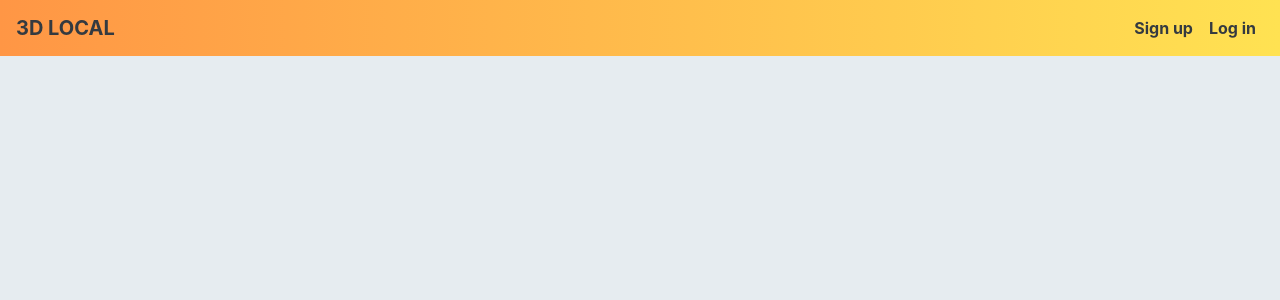
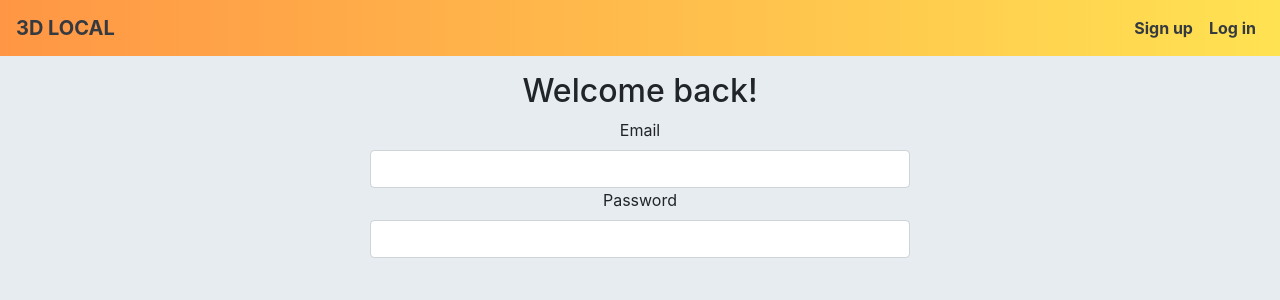
Before and after one commit to hcherewaty/3dlocal, a React (Create React App) app in the folder 3dlocal-client/: page /signin in a window 1280 px wide. Shown: the top 300 px of the page. Built offline with nearby package versions, Linux system fonts and the light colour scheme.

Commit message:
adds route for auth coomponent for both signin and signup as well as basic form in auth component

```diff
--- /dev/null
+++ b/3dlocal-client/src/components/Auth.js
@@ -0,0 +1,52 @@
+import React, { Component } from 'react';
+
+export default class Auth extends Component {
+    constructor(props) {
+        super(props);
+        this.state = {
+            username: '',
+            email: '',
+            password: '',
+            profileImageUrl: ''
+        }
+    }
+
+    render() {
+
+        function handleSubmit(){};
+        function handleChange(){};
+
+        const { button, heading } = this.props;
+        const { username, email, password, profileImageUrl } = this.state;
+
+        return(
+            <div>
+                <div className='row justify-content-md-center text-center'>
+                    <div className='col-md-6'>
+                        <form onSubmit={this.handleSubmit}>
+                            <h2>{heading}</h2>
+                            <label htmlFor='email'>Email</label>
+                            <input
+                                className='form-control'
+                                id='email'
+                                name='email'
+                                onChange={this.handleChange}
+                                value={email}
+                                type='text'
+                            />
+                            <label htmlFor='password'>Password</label>
+                            <input
+                                className='form-control'
+                                id='password'
+                                name='password'
+                                onChange={this.handleChange}
+                                type='password'
+                            />
+                        </form>
+
+                    </div>
+                </div>
+            </div>
+        )
+    }
+}
--- a/3dlocal-client/src/components/Home.js
+++ b/3dlocal-client/src/components/Home.js
@@ -1,45 +1,19 @@
 import React from 'react';
 import { Link } from 'react-router-dom';
-
-// import Printer from '../images/3dprintring_demo1.png';
-import Printer from '../images/3dprinting_demo1.png';
 
 const Home = () => {
     return (
         <div>
             <div className='home left'>
-                <h1>Welcome to 3DLocal! 👋</h1>
+                <h1>Welcome to 3DLocal! <span role='img' aria-label='wave emoji'>👋</span></h1>
                 <span>Post or find 3D printing opportunities in your community.</span>
                 <h4>New around here?</h4>
                 <Link to='/signup' className='btn btn-primary'>
                     Create an account
                 </Link>
             </div>
-            <div className='home right'>
-
-            </div>
+            <div className='home right'></div>
         </div>
-
-    //     <div>
-    //         <div className='centered'>
-    //             <h1>Welcome to 3DLocal!</h1>
-    //             <span>Find 3D printing opportunities in your community.</span>
-    //         </div>
-    //         <div className='home left'>
-    //             <div className='centered'>
-    //                 <h4>New to 3DLocal?</h4>
-    //                 <Link to='/signup' className='btn btn-primary'>
-    //                     Create an account
-    //                 </Link>
-    //             </div>
-    //         <div className='home right'>
-    //             <div className='centered'>
-    //                 <img src={Printer} alt='3d printing cartoon'/>
-    //             </div>
-    //         </div>
-    //     </div>
-    // </div>
-
     );
 }
 
--- a/3dlocal-client/src/containers/Routes.js
+++ b/3dlocal-client/src/containers/Routes.js
@@ -3,12 +3,24 @@ import { Switch, Route, withRouter, Redirect } from 'react-router-dom';
 import { connect } from 'react-redux';
 
 import Home from '../components/Home';
+import Auth from '../components/Auth';
+
 //rendering a function that renders the component at that path; pass along props from react router
 const Routes = (props) => {
     return (
         <div className='container'>
             <Switch>
                 <Route exact path='/' render={props => <Home {...props} />} />
+                <Route exact path='/signin' render={props => {
+                    return (
+                        <Auth button='Log in' heading='Welcome back!' {...props}/>
+                    )
+                }} />
+                <Route exact path='/signup' render={props => {
+                    return (
+                        <Auth button='Sign up' heading='Get started!' {...props}/>
+                    )
+                }} />
             </Switch>
         </div>
     );
```
